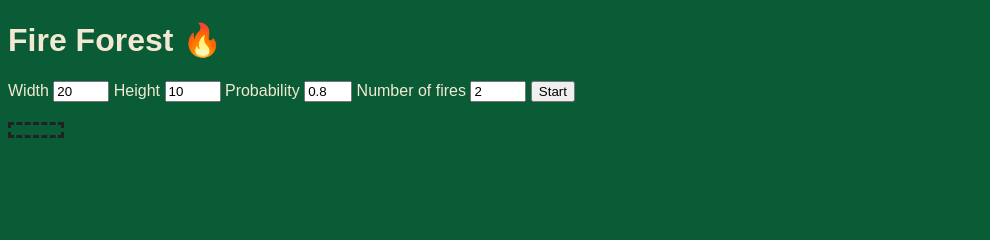
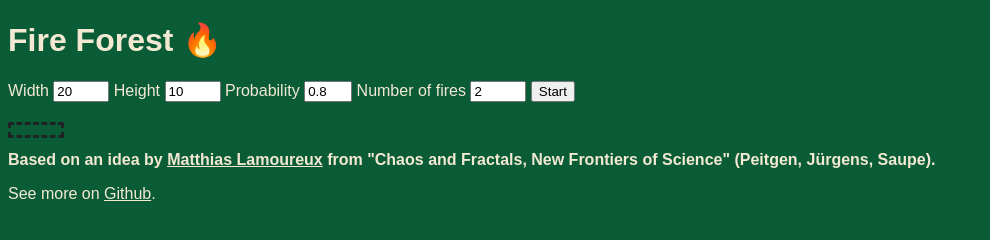
Before and after one commit to NicolasRenault/fire-forest, a website built with Vite: page index.html in a window 1280 px wide. Shown: the whole page, without its empty margins (0-990 px from the left). Built offline with nearby package versions, Linux system fonts and the light colour scheme.

Commit message:
Add footers informations

```diff
--- a/index.html
+++ b/index.html
@@ -48,5 +48,9 @@
       <p class="cell">🌳</p>
       <p class="cell">🌳</p> -->
     </section>
+    <footer>
+      <h2>Based on an idea by <a href="mailto:matthias@extrabat.com">Matthias Lamoureux</a> from "Chaos and Fractals, New Frontiers of Science" (Peitgen, Jürgens, Saupe).</h2>
+      <p>See more on <a href="https://github.com/NicolasRenault/fire-forest" title="Github link" target="_blank">Github</a>.</p>
+    </footer>
   </body>
 </html>
--- a/src/styles.scss
+++ b/src/styles.scss
@@ -1,4 +1,5 @@
 body {
+  position: relative;
   font-family: sans-serif;
   color: rgb(243, 233, 210);
   background-color: rgb(10, 92, 54);
@@ -6,6 +7,18 @@ body {
 
 input {
   max-width: 3rem;
+}
+
+footer {
+  position: relative;
+
+  h2 {
+    font-size: 1rem;
+  }
+
+  a {
+    color: rgb(243, 233, 210);
+  }
 }
 
 #forest {
```
